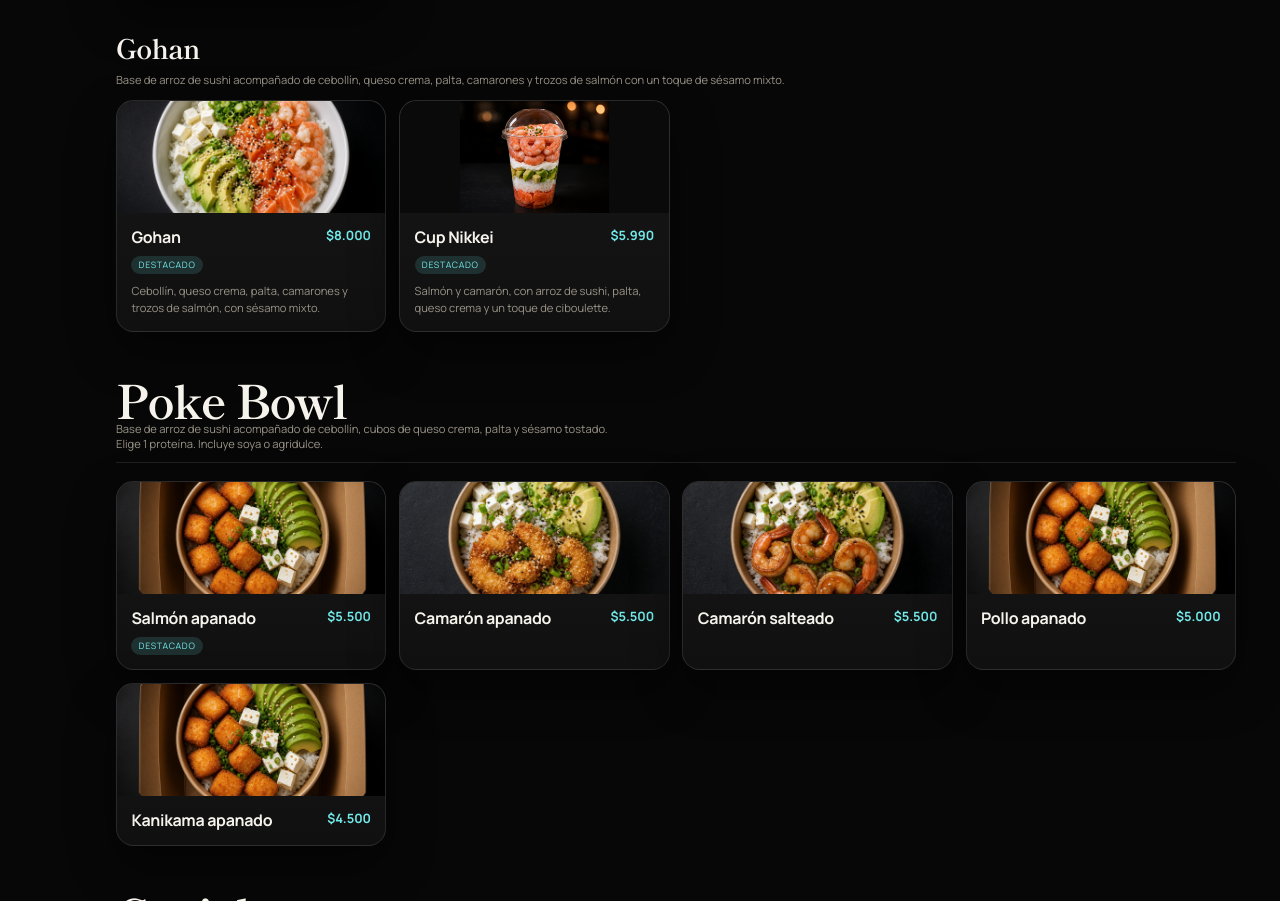
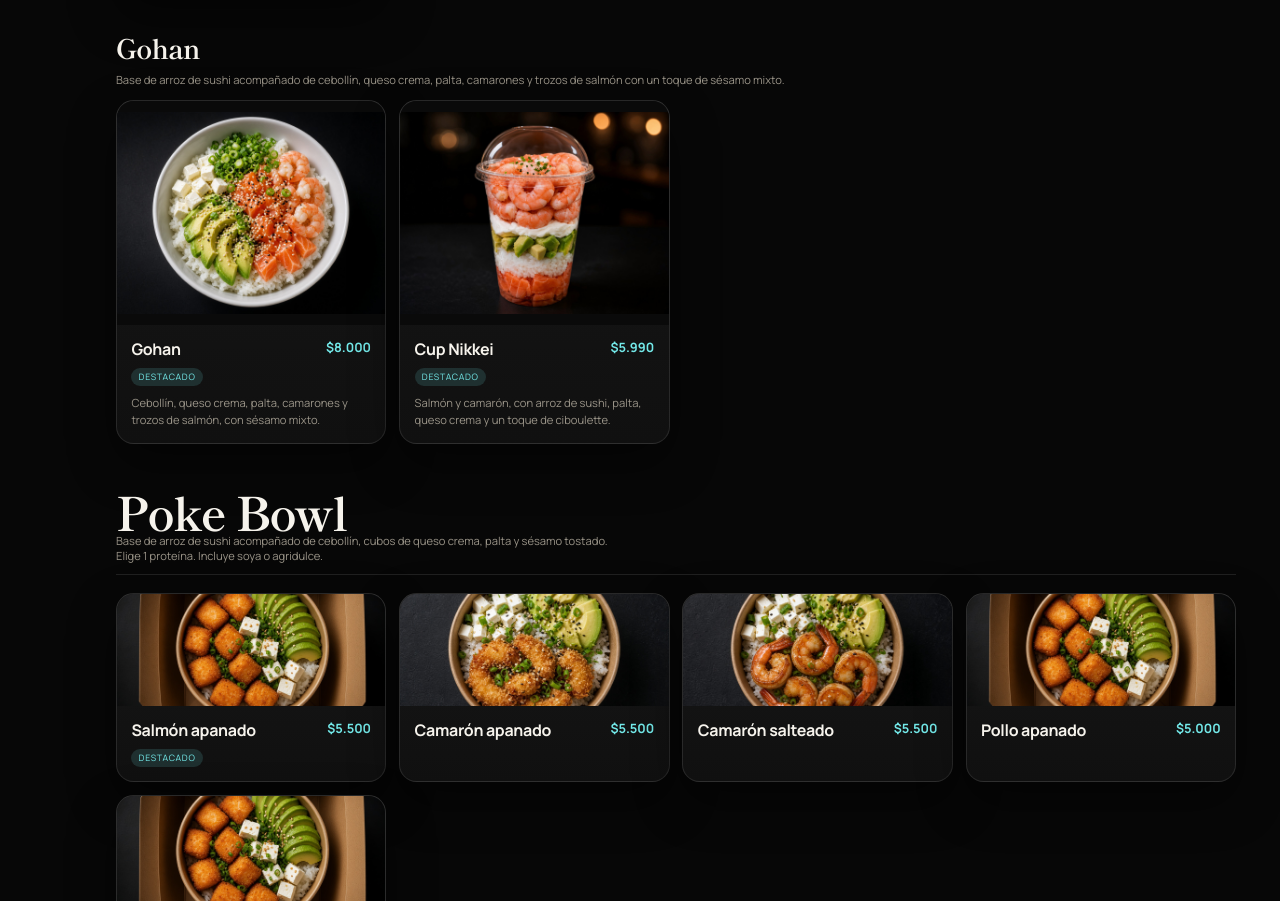
Before and after one commit to seebap28-netizen/sushidelvalle, a Next.js app: page / in a window 1280 px wide. Shown: the part 7902-8803 px from the top of the page. Built offline with nearby package versions, Linux system fonts and the light colour scheme.

Commit message:
Deja Gohan y Cup Nikkei del mismo tamano, con la foto del vaso completa.

```diff
--- a/src/app/globals.css
+++ b/src/app/globals.css
@@ -277,11 +277,6 @@ img {
 
 .card-photo.card-photo-full {
   height: 280px;
-  object-fit: contain;
-  background: #0a0a0a;
-}
-
-.card-photo.card-photo-fit {
   object-fit: contain;
   background: #0a0a0a;
 }
@@ -787,7 +782,7 @@ th {
   }
 
   .card-photo.card-photo-full {
-    height: 280px;
+    height: 320px;
   }
 
   .card h3,
--- a/src/components/MenuView.tsx
+++ b/src/components/MenuView.tsx
@@ -95,7 +95,7 @@ export function MenuView({ categories, products }: Props) {
         const items = live.products
           .filter((product) => product.categoryId === category.id)
           .sort((a, b) => a.order - b.order);
-        const fullPhotoSlugs = ["handroll", "sushi-pizza", "sushi-burger", "rolls-de-la-casa", "relleno-extra-burger"];
+        const fullPhotoSlugs = ["handroll", "sushi-pizza", "sushi-burger", "rolls-de-la-casa", "gohan", "relleno-extra-burger"];
         const showFullPhoto = fullPhotoSlugs.includes(category.slug);
 
         return (
@@ -208,7 +208,7 @@ function ProductGrid({
         <article className={`card ${product.available ? "" : "unavailable"}`} key={product.id}>
           {product.image ? (
             <img
-              className={`card-photo${showFullPhoto ? " card-photo-full" : product.id === "cuppet-nikkei" ? " card-photo-fit" : ""}`}
+              className={`card-photo${showFullPhoto ? " card-photo-full" : ""}`}
               src={product.image}
               alt={product.name}
               onError={(event) => {
```
